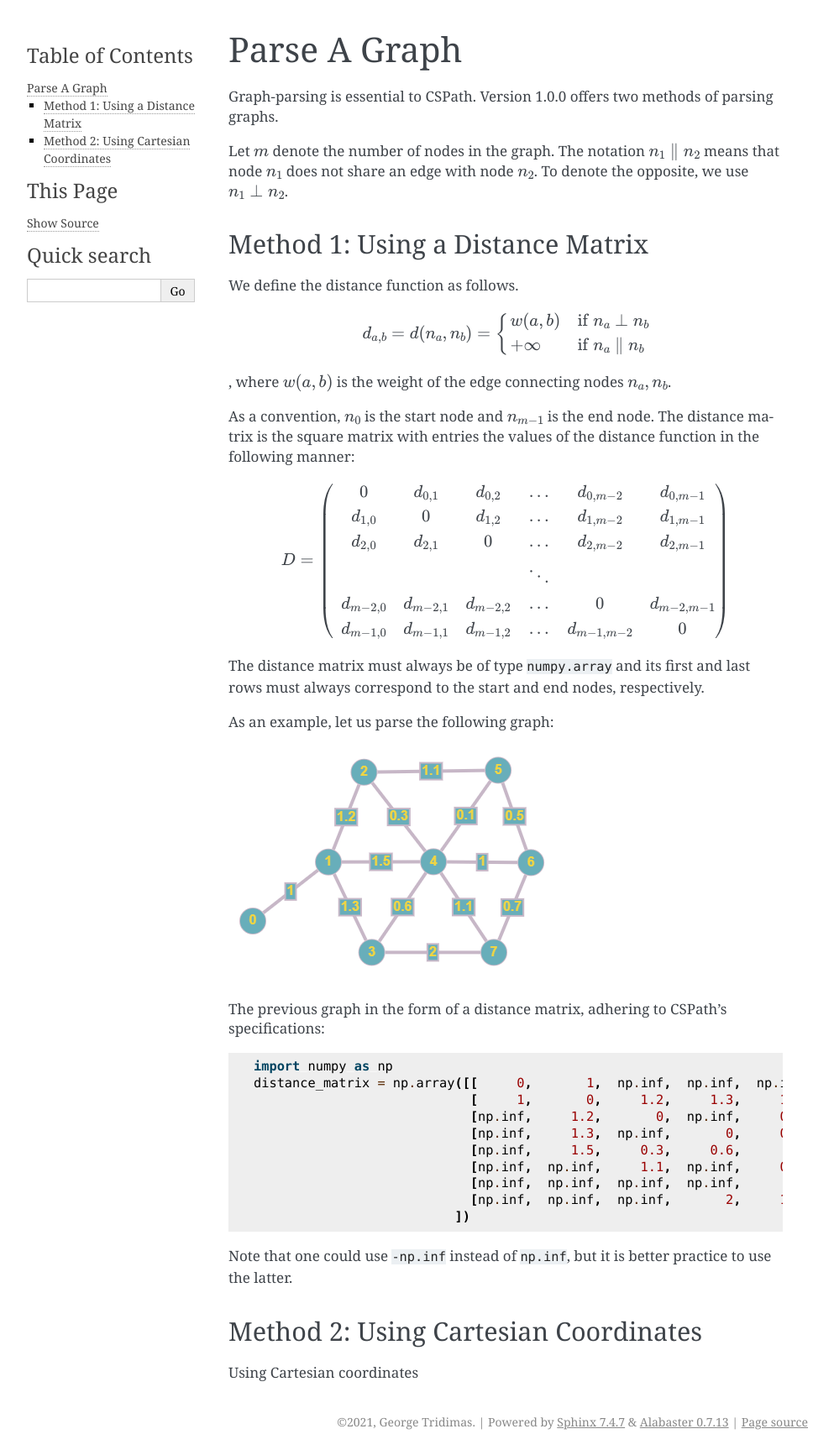
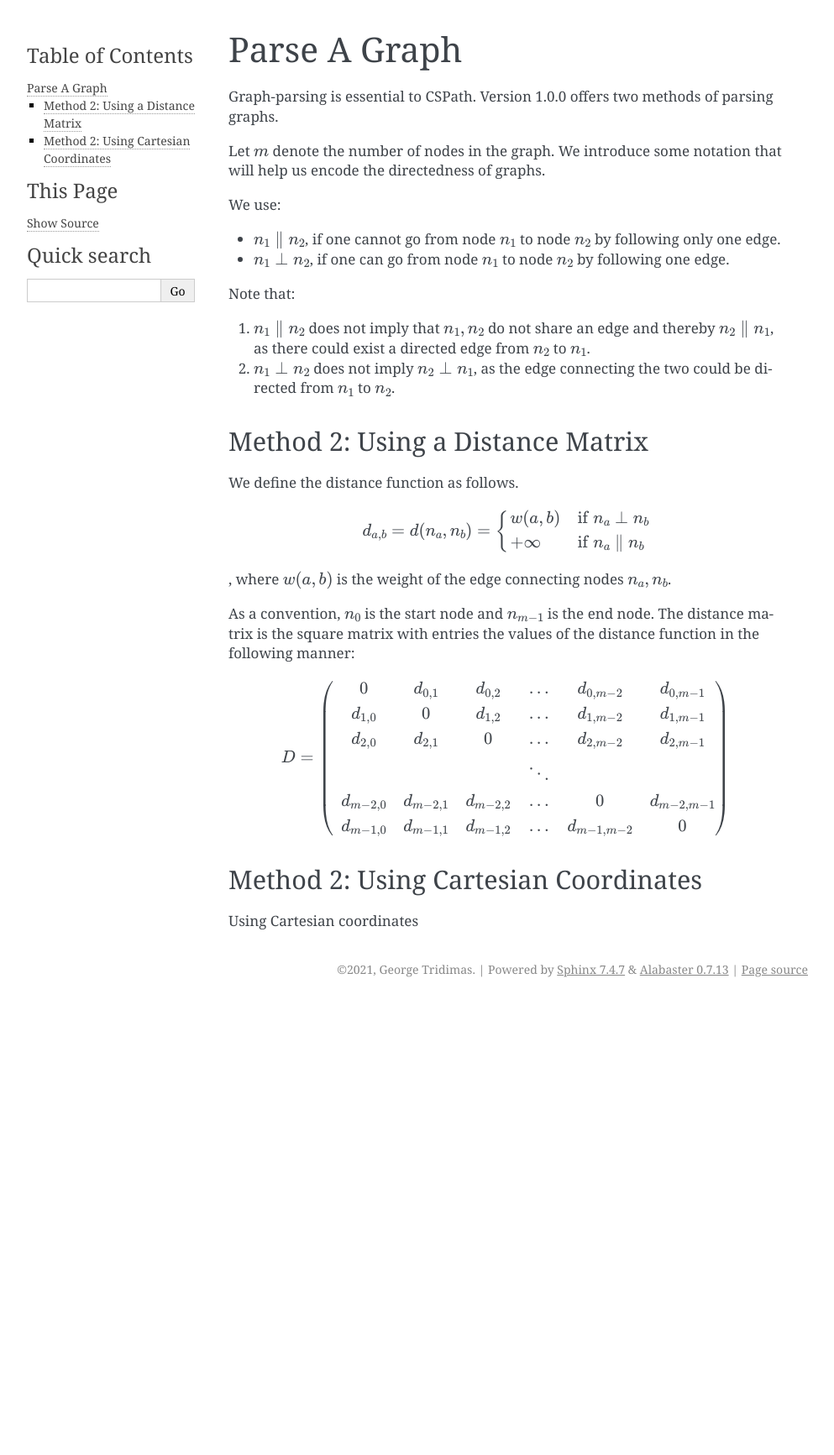
Before and after one commit to notgmt1337/CSPath, a Sphinx documentation site: the page built from docs/how-to/graph-parse.rst, in a window 1280 px wide. Shown: the whole page at 84% size, without its empty margins (148-1141 px from the left). Built offline with Sphinx 7.4.7, drawn with Linux system fonts in a browser that asks for light colours; after the commit the page ends 1194 px from its top, so only the background shows below that.

Commit message:
Update graph-parse.rst

```diff
--- a/docs/how-to/graph-parse.rst
+++ b/docs/how-to/graph-parse.rst
@@ -3,11 +3,20 @@ Parse A Graph
 
 Graph-parsing is essential to CSPath. Version 1.0.0 offers two methods of parsing graphs.
 
-Let :math:`m` denote the number of nodes in the graph.
-The notation :math:`n_{1} \parallel n_{2}` means that node :math:`n_{1}` does not share an edge with node :math:`n_{2}`.
-To denote the opposite, we use :math:`n_{1} \perp n_{2}`.
+Let :math:`m` denote the number of nodes in the graph. We introduce some notation that will help us encode the directedness of graphs.
 
-Method 1: Using a Distance Matrix
+We use:
+
+- :math:`n_{1} \parallel n_{2}`, if one cannot go from node :math:`n_{1}` to node :math:`n_{2}` by following only one edge.
+- :math:`n_{1} \perp n_{2}`, if one can go from node :math:`n_{1}` to node :math:`n_{2}` by following one edge.
+
+Note that:
+
+1. :math:`n_{1} \parallel n_{2}` does not imply that :math:`n_{1}, n_{2}` do not share an edge and thereby :math:`n_{2} \parallel n_{1}`, as there could exist a directed edge from :math:`n_{2}` to :math:`n_{1}`.
+2. :math:`n_{1} \perp n_{2}` does not imply :math:`n_{2} \perp n_{1}`, as the edge connecting the two could be directed from :math:`n_{1}` to :math:`n_{2}`.
+
+
+Method 2: Using a Distance Matrix
 ---------------------------------
 
 We define the distance function as follows.
@@ -38,29 +47,6 @@ The distance matrix is the square matrix with entries the values of the distance
               d_{m-1, 0} & d_{m-1, 1} & d_{m - 1, 2} & ...    & d_{m-1, m-2} & 0
         \end{pmatrix}
 
-The distance matrix must always be of type :code:`numpy.array` and its first and last rows must always correspond to the start and end nodes, respectively.
-
-As an example, let us parse the following graph:
-
-.. image:: fi1.PNG
-
-The previous graph in the form of a distance matrix, adhering to CSPath's specifications:
-
-
-.. code-block:: python
-
-   import numpy as np
-   distance_matrix = np.array([[     0,       1,  np.inf,  np.inf,  np.inf,  np.inf,  np.inf,  np.inf],
-                               [     1,       0,     1.2,     1.3,     1.5,  np.inf,  np.inf,  np.inf],
-                               [np.inf,     1.2,       0,  np.inf,     0.3,     1.1,  np.inf,  np.inf],
-                               [np.inf,     1.3,  np.inf,       0,     0.6,  np.inf,  np.inf,       2],
-                               [np.inf,     1.5,     0.3,     0.6,       0,     0.1,     1.0,     1.1],
-                               [np.inf,  np.inf,     1.1,  np.inf,     0.1,       0,     0.5,  np.inf],
-                               [np.inf,  np.inf,  np.inf,  np.inf,       1,     0.5,       0,  np.inf],
-                               [np.inf,  np.inf,  np.inf,       2,     1.1,  np.inf,     0.7,       0],
-                             ])
-
-Note that one could use :code:`-np.inf` instead of :code:`np.inf`, but it is better practice to use the latter.
 
 Method 2: Using Cartesian Coordinates
 -------------------------------------
```
